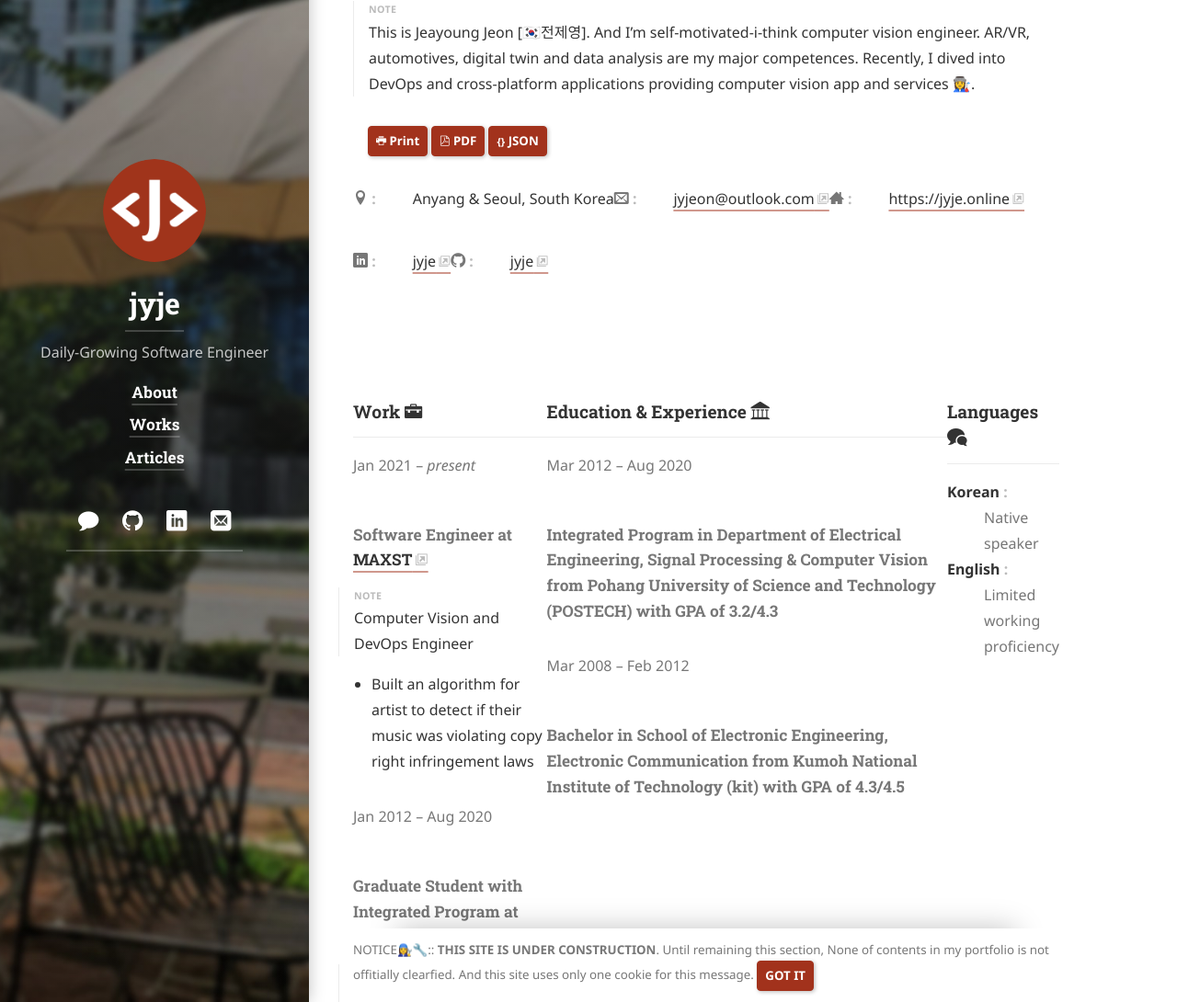
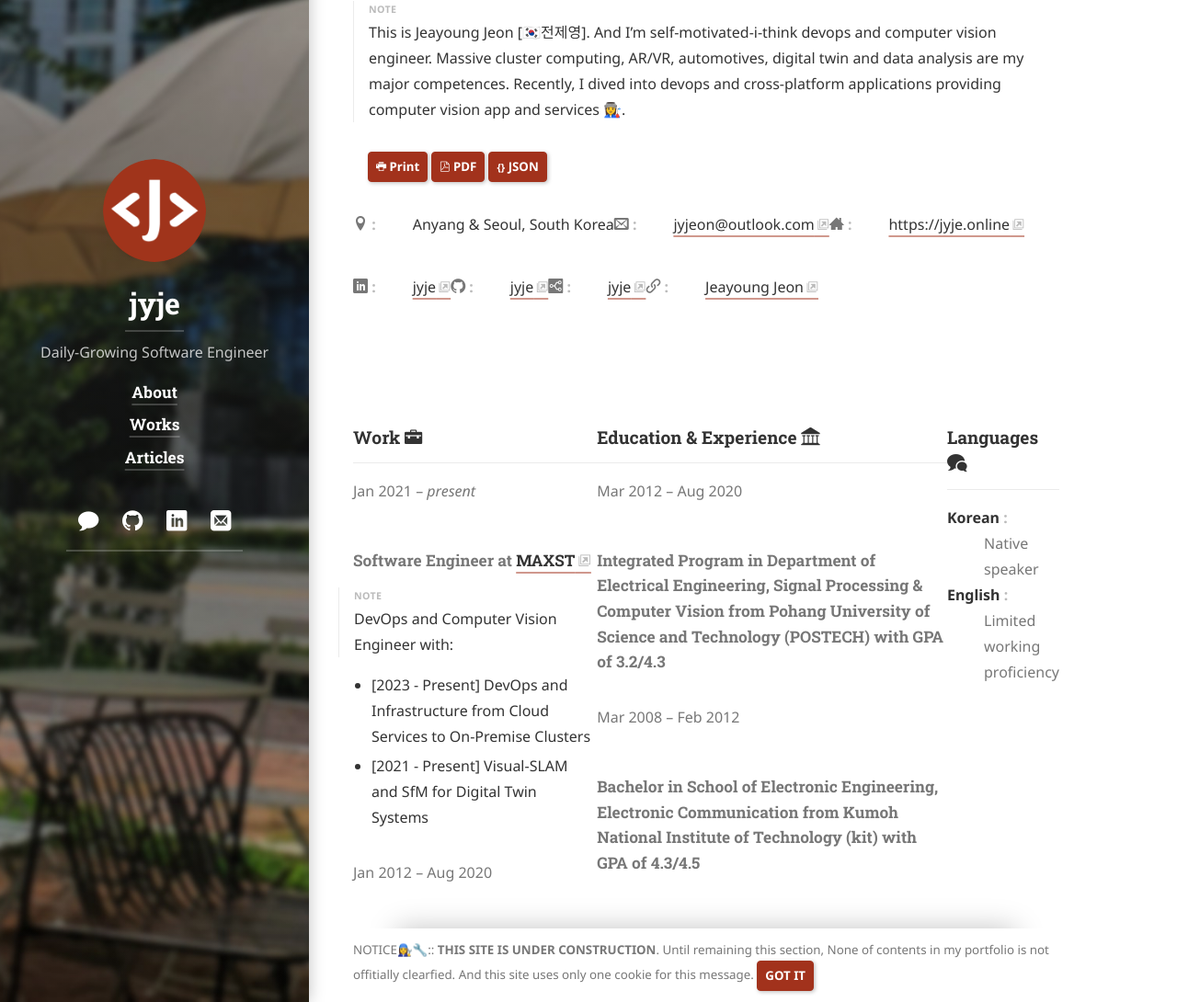
Before and after one commit to jyje/portfolio, a Jekyll site: the page built from about/cv/index.md, in a window 1280 px wide and 1400 px high, cut to the strip 310-1400 px from the top of the window. Shown: the whole strip at 92% size. Built offline with Jekyll 4.4.1, drawn with Linux system fonts in a browser that asks for light colours; cached includes are drawn as plain includes; nearby versions of some CDN libraries; some web fonts are replaced; library files that are not in the unit come from our copies; some of the changed text lies outside the part shown.

Commit message:
edit: update resume
- add intership experience

```diff
--- a/_data/resume.yml
+++ b/_data/resume.yml
@@ -11,7 +11,7 @@
   github: "jyje"
   googlescholar: "gwCPQM8AAAAJ"
   summary: >
-    This is Jeayoung Jeon [🇰🇷전제영]. And I'm self-motivated-i-think computer vision engineer. AR/VR, automotives, digital twin and data analysis are my major competences. Recently, I dived into DevOps and cross-platform applications providing computer vision app and services 👩‍🏭.
+    This is Jeayoung Jeon [🇰🇷전제영]. And I'm self-motivated-i-think devops and computer vision engineer. Massive cluster computing, AR/VR, automotives, digital twin and data analysis are my major competences. Recently, I dived into devops and cross-platform applications providing computer vision app and services 👩‍🏭.
   location:
     address: "" # "2712 Broadway St"
     postalCode: "" # "CA 94115"
@@ -25,9 +25,12 @@
     - network: "Github"
       username: "jyje"
       url: "http://github.com/jyje/"
-    # - network: "Google Scholar"
-    #   username: "Jeayoung Jeon"
-    #   url: "https://scholar.google.com/citations?user=gwCPQM8AAAAJ"
+    - network: "Stackshare"
+      username: "jyje"
+      url: "https://stackshare.io/jyje/jyje-pro-stack"
+    - network: "Google Scholar"
+      username: "Jeayoung Jeon"
+      url: "https://scholar.google.com/citations?user=gwCPQM8AAAAJ"
 work:
   - company: "MAXST"
     position: "Software Engineer"
@@ -35,29 +38,40 @@
     startDate: "2021-01-16"
     endDate:
     summary: >
-      Computer Vision and DevOps Engineer
+      DevOps and Computer Vision Engineer with:
     highlights:
-      - "Built an algorithm for artist to detect if their music was violating copy right infringement laws"
+      - "[2023 - Present] DevOps and Infrastructure from Cloud Services to On-Premise Clusters"
+      - "[2021 - Present] Visual-SLAM and SfM for Digital Twin Systems"
   - company: "POSTECH"
     position: "Graduate Student with Integrated Program"
     website: "https://eee.postech.ac.kr/"
     startDate: "2012-01-03"
     endDate: "2020-08-27"
     summary: >
-      When I was a graduate student, I worked in several classes .
+      During my time as a graduate student at POSTECH, I had the privilege of working in two renowned research labs:
     highlights:
-      - 2012-2018 Advanced Signal Processing Lab.
-      - 2018-2020 Computing and Control Engineering Lab.
+      - "[2012-2018] Advanced Signal Processing Lab."
+      - "[2018-2020] Computing and Control Engineering Lab."
   - company: "POSTECH"
     position: "Teaching Assistant"
     website: "https://eee.postech.ac.kr/"
     startDate: "2012-09-01"
     endDate: "2014-02-28"
     summary: >
-      When I was a graduate student, I worked in several classes:
+      While pursuing my graduate studies, I also served as a Teaching Assistant for various courses, including:
     highlights:
-      - 2012 EECE233 Signals and Systems
-      - 2013 EECE454 PC Interface
+      - "[2012] EECE233 Signals and Systems"
+      - "[2013] EECE454 PC Interface"
+  - company: "GIST"
+    position: "Undergraduate Internship"
+    website: "https://me.gist.ac.kr/biomems/index.do"
+    startDate: "2010-07-26"
+    endDate: "2010-08-15"
+    summary: >
+      As an undergraduate student, I participated in an internship program at the BioMEMS Lab in GIST, where I engaged in the following tasks:
+    highlights:
+      - Study on BioMEMSs equivarant to Electronic RLC circuits
+      - Preview of Graduate Program and Experiments
 # volunteer:
 #   - organization: "CoderDojo"
 #     position: "Teacher"
```
